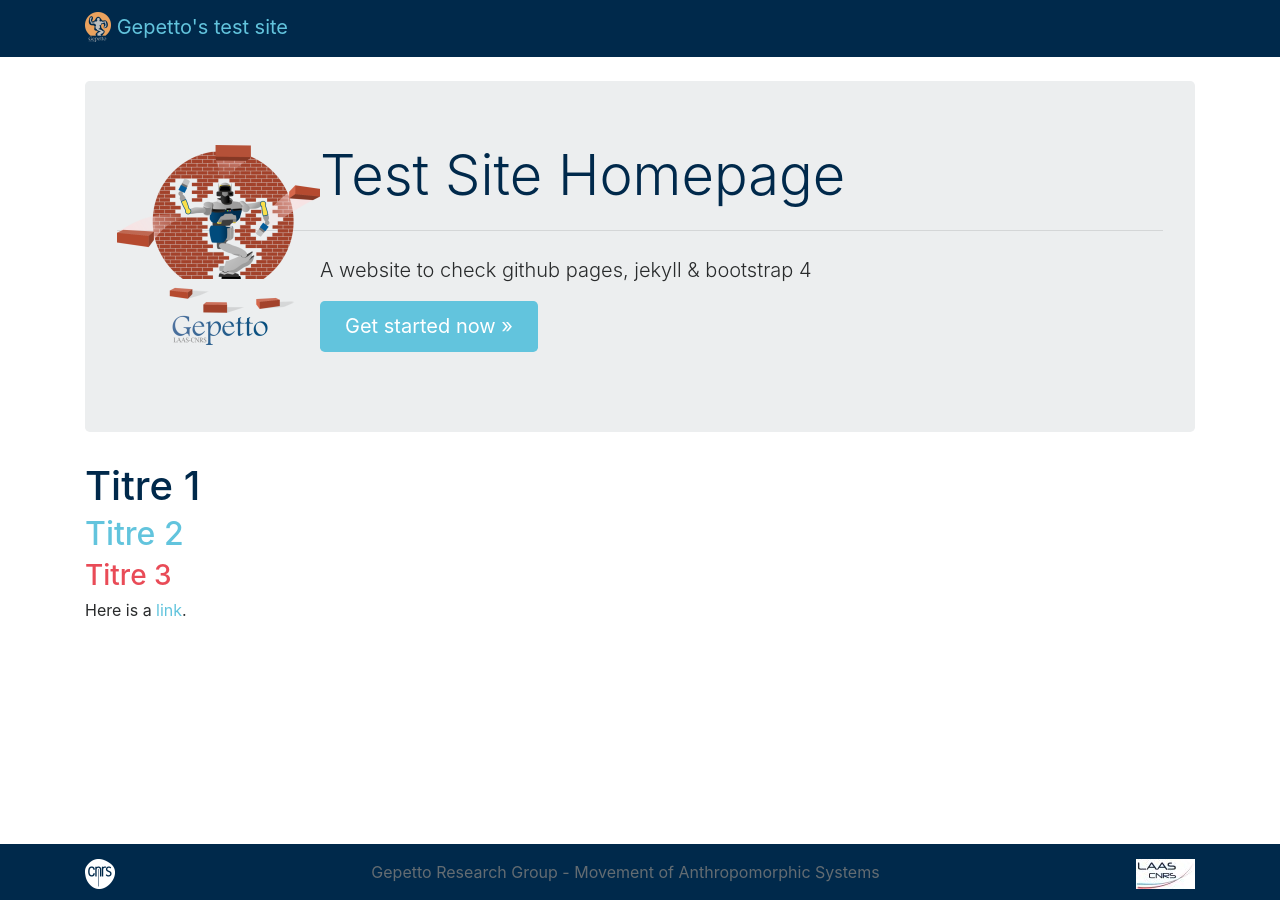
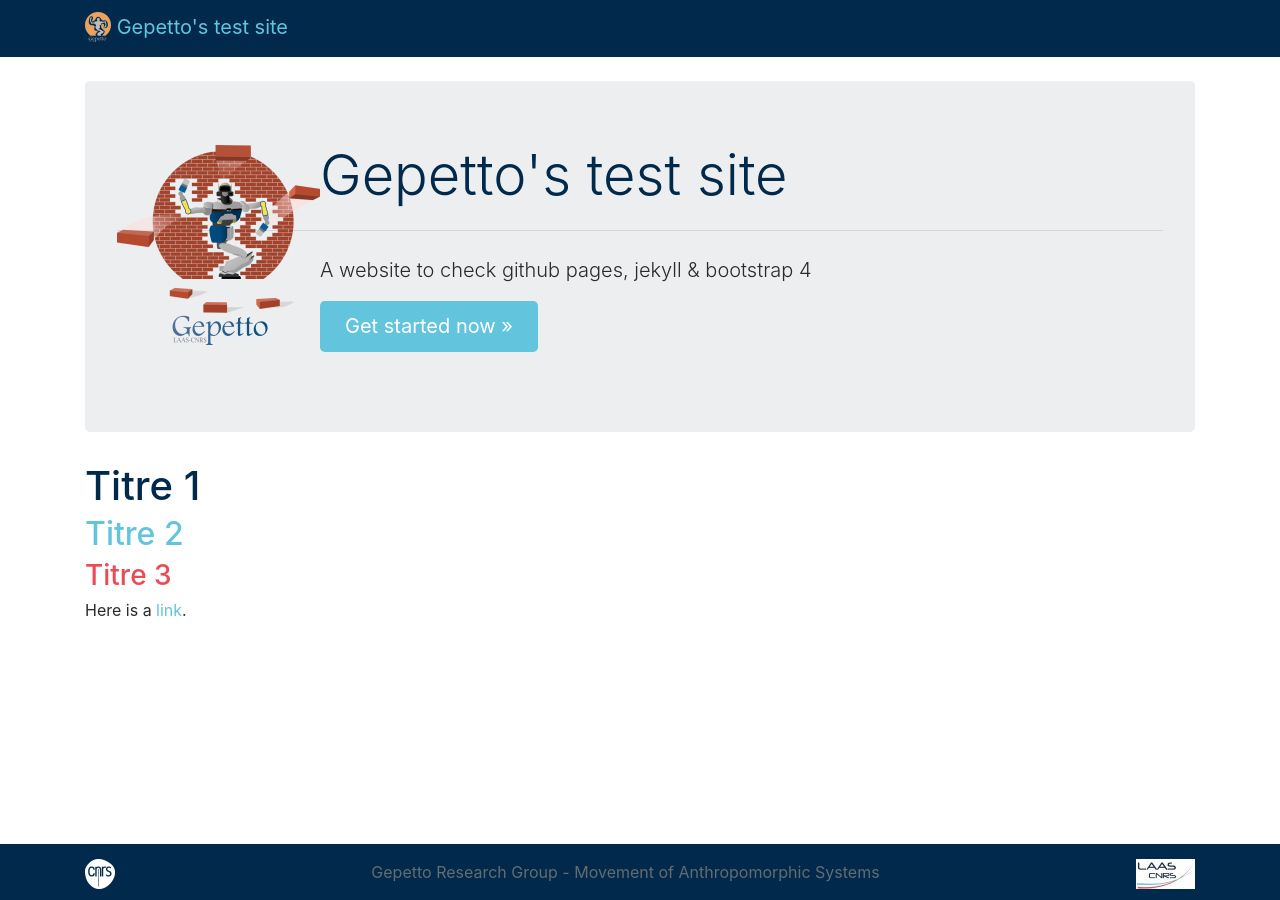
Before and after one commit to Gepetto/jekyll-theme, a Jekyll site: the page built from index.md, in a window 1280 px wide. Built offline with Jekyll 4.4.1, drawn with Linux system fonts in a browser that asks for light colours; nearby versions of some CDN libraries; our own code applies the rules of GitHub Pages for plain Markdown files; part of the change alters nothing that is shown.

Commit message:
use site.{title,description}

```diff
--- a/_config.yml
+++ b/_config.yml
@@ -1,11 +1,7 @@
 title: Gepetto's test site
-email: test@example.com
-description: >- # this means to ignore newlines until "baseurl:"
-  Write an awesome description for your new site here. You can edit this
-  line in _config.yml. It will appear in your document head meta (for
-  Google search results) and in your feed.xml site description.
-baseurl: "" # the subpath of your site, e.g. /blog
-url: "https://nim65s.github.io" # the base hostname & protocol for your site, e.g. http://example.com
+description: A website to check github pages, jekyll & bootstrap 4
+baseurl: ""
+url: "https://nim65s.github.io"
 twitter_username: nim65s
 github_username:  nim65s
 markdown: kramdown
--- a/_layouts/home.html
+++ b/_layouts/home.html
@@ -4,9 +4,9 @@ layout: default
 
 <div class="jumbotron">
   <img src="{{ '/assets/logos/gepetto-high-white-203x200.png' | relative_url }}" alt="Gepetto Logo" width="203" height="200" class="float-left"/>
-  <h1 class="display-4">{{ page.title }}</h1>
+  <h1 class="display-4">{{ site.title }}</h1>
   <hr class="my-4">
-  <p class="lead">{{ page.description }}</p>
+  <p class="lead">{{ site.description }}</p>
   <p class="lead">
   <a class="btn btn-primary btn-lg" href="{{ 'download.html' | relative_url }}" role="button">Get started now »</a>
   </p>
--- a/index.md
+++ b/index.md
@@ -1,7 +1,5 @@
 ---
 layout: home
-title: Test Site Homepage
-description: A website to check github pages, jekyll & bootstrap 4
 ---
 
 # Titre 1
```
